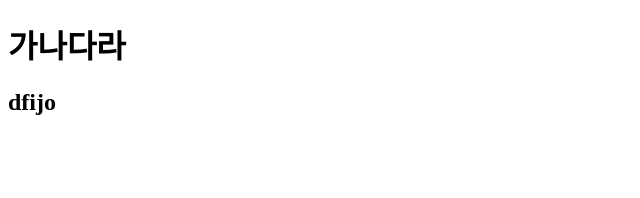
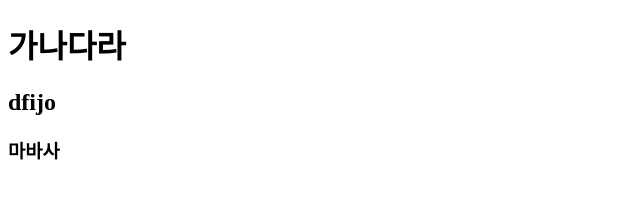
Before and after one commit to 2024-SMHRD-KDT-BigData-32/Luckyvicky, a plain HTML site: page Luckyvicky/src/main/webapp/NewFile.html in a window 1280 px wide. Shown: the full height of the page, 0-640 px from the left. Drawn offline with Linux system fonts and the light colour scheme.

Commit message:
initial commit

```diff
--- a/Luckyvicky/src/main/webapp/NewFile.html
+++ b/Luckyvicky/src/main/webapp/NewFile.html
@@ -7,5 +7,6 @@
 <body>
 	<h1>가나다라</h1>
 	<h2>dfijo</h2>
+	<h3>마바사</h3>
 </body>
 </html>
```
